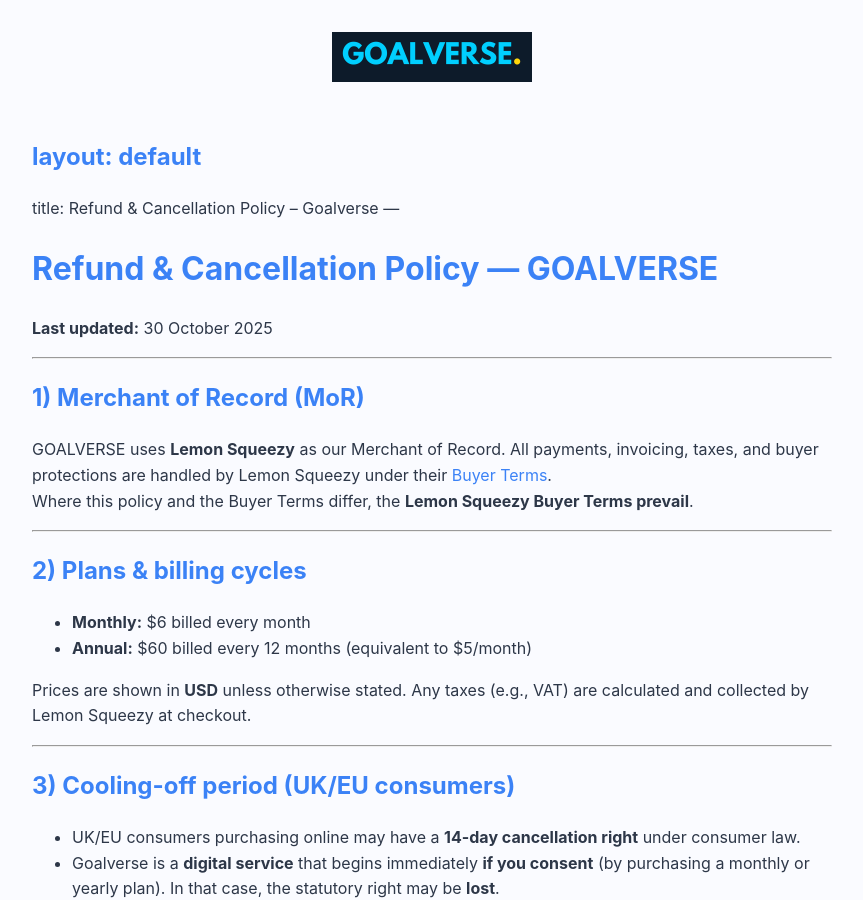
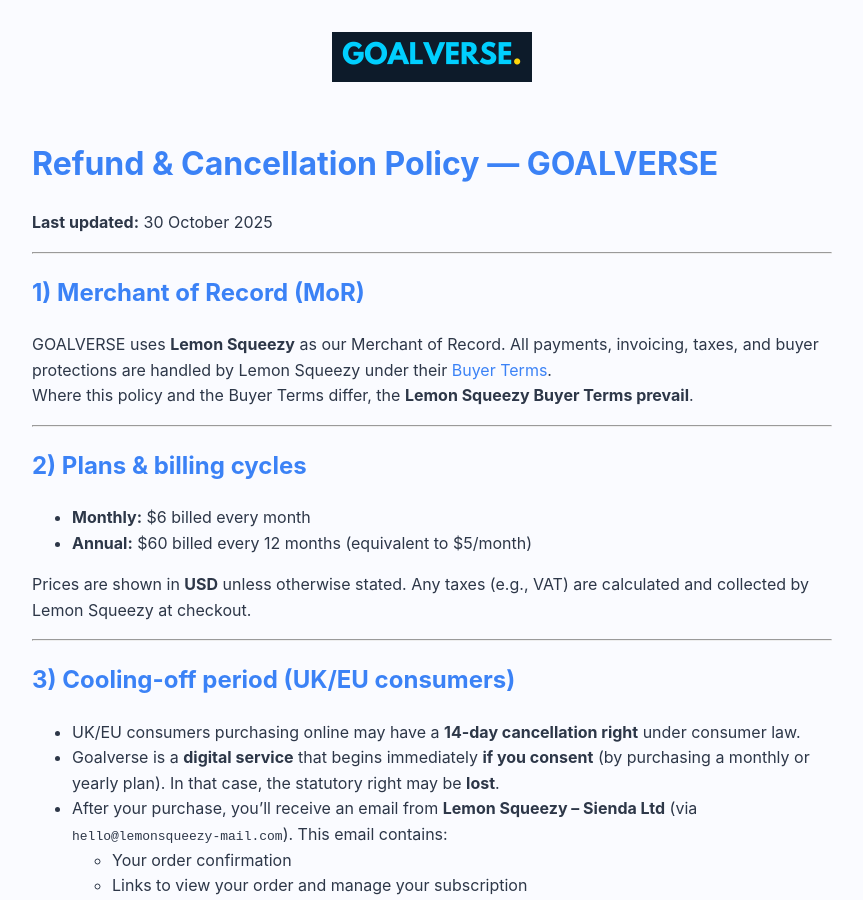
Before and after one commit to hub-naralimon/kb, a Jekyll site: the page built from goalverse/refund.md, in a window 1280 px wide and 900 px high. Shown: the whole window, without its empty margins (208-1071 px from the left). Built offline with Jekyll 4.4.1, drawn with Linux system fonts in a browser that asks for light colours; our own code applies the rules of GitHub Pages for plain Markdown files.

Commit message:
Update refund.md

```diff
--- a/goalverse/refund.md
+++ b/goalverse/refund.md
@@ -1,8 +1,3 @@
-layout: default
----
-title: Refund & Cancellation Policy – Goalverse
----
-
 # Refund & Cancellation Policy — GOALVERSE
 
 **Last updated:** 30 October 2025
```
